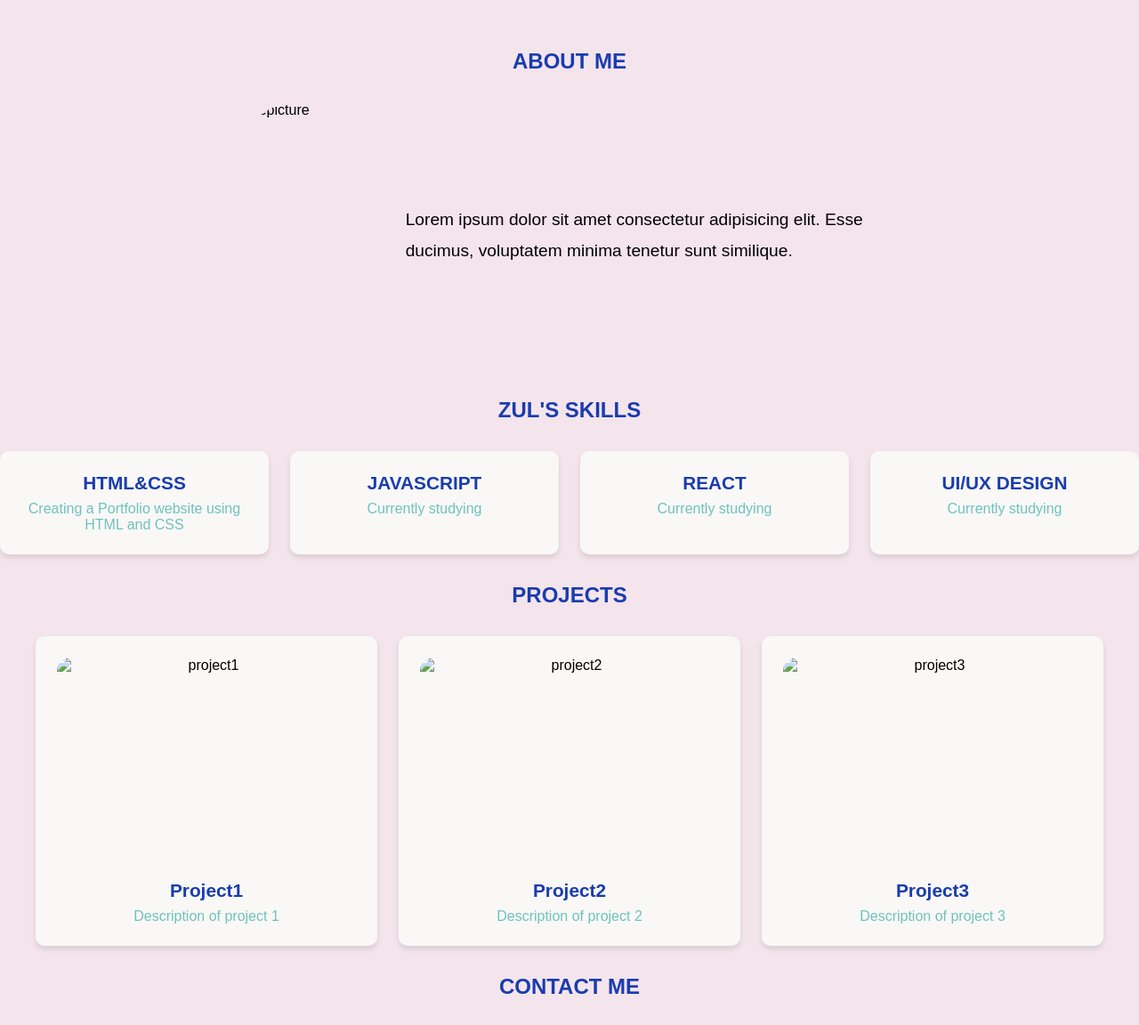
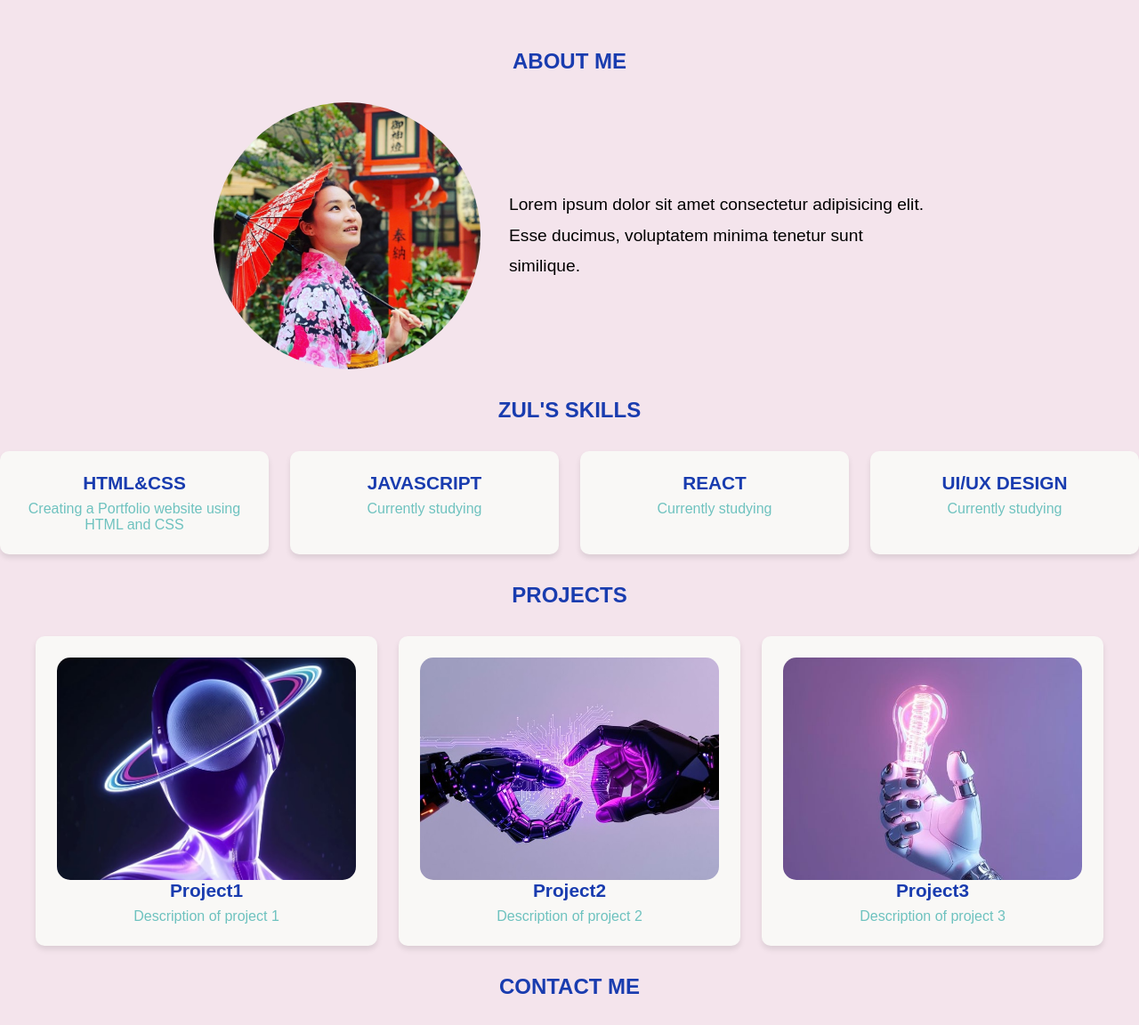
Before and after one commit to zulaa-dev/Zul-s-fortfolio, a plain HTML site: page index.html in a window 1280 px wide. Shown: the part 777-1929 px from the top of the page at 89% size. Drawn offline with Linux system fonts and the light colour scheme; grey boxes are pictures that could not be loaded.

Commit message:
Add files via upload

```diff
--- a/index.html
+++ b/index.html
@@ -19,7 +19,7 @@
 
     <section id="hero">
         <video autoplay muted loop playsinline class="hero-video">
-            <source src="image/Screen Recording 2026-05-19 at 23.18.20.mov" type="video/mp4">
+            <source src="Screen Recording 2026-05-19 at 23.18.20.mov" type="video/mp4">
         </video>
         <div class="hero-content">
           <h1>WELCOME  zul's  portfolio </h1>
@@ -30,7 +30,7 @@
     <section id="about">
          <h2>ABOUT ME </h2>
       <div class="about-content">
-         <img src="image/zulaa.jpeg" alt="profilepicture"class="profilepicture">
+         <img src="zulaa.jpeg" alt="profilepicture"class="profilepicture">
          <p>Lorem ipsum dolor sit amet consectetur adipisicing elit. Esse ducimus, voluptatem minima tenetur sunt similique.</p>
       </div>
     </section>
@@ -59,17 +59,17 @@
         <h2>PROJECTS </h2>
         <div class="projects-grid">
             <div class="project-grid">
-                <img src="image/2_4 ☠️.jpeg" alt="project1">
+                <img src="2_4 ☠️.jpeg" alt="project1">
                 <h3>Project1</h3>
                 <p>Description of project 1</p>
             </div>
             <div class="project-grid">
-                <img src="image/The Future of Engineering Belongs to Those Building with AI, Not Without It.jpeg" alt="project2">
+                <img src="The Future of Engineering Belongs to Those Building with AI, Not Without It.jpeg" alt="project2">
                 <h3>Project2</h3>
                 <p>Description of project 2</p>
             </div>
             <div class="project-grid">
-                <img src="image/Robots hand holds the light light purple background _ Premium AI-generated image.jpeg" alt="project3">
+                <img src="Robots hand holds the light light purple background _ Premium AI-generated image.jpeg" alt="project3">
                 <h3>Project3</h3>
                 <p>Description of project 3</p>
             </div>
```
